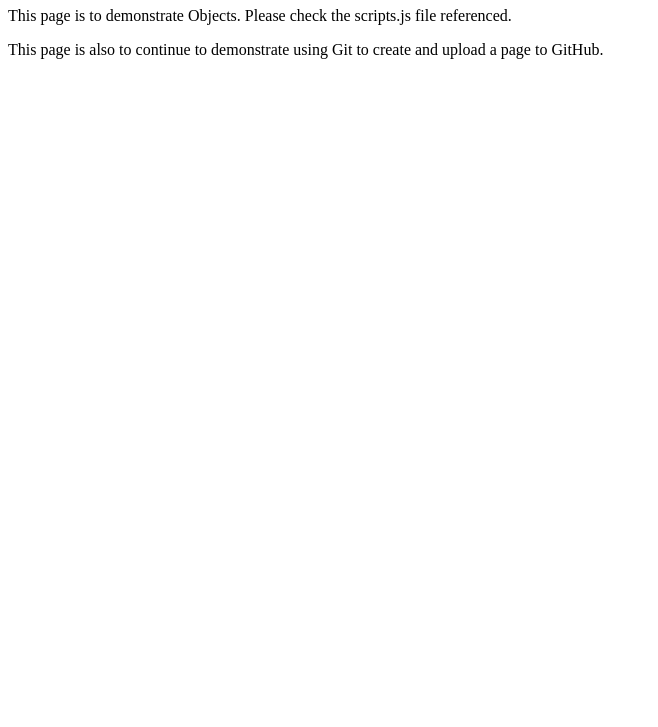
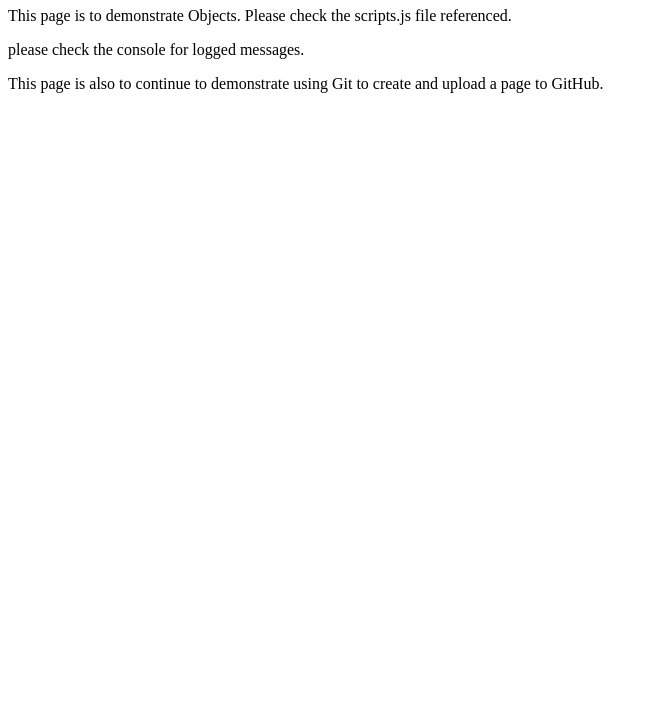
Before and after one commit to billkremer/prime_prestudy_05, a plain HTML site: page index.html in a window 1280 px wide. Shown: the part 73-800 px from the top of the page, without its empty margins (0-658 px from the left). Drawn offline with Linux system fonts and the light colour scheme.

Commit message:
updated index to remind to check the console.

```diff
--- a/index.html
+++ b/index.html
@@ -10,6 +10,7 @@
 <h1>prime_prestudy_05</h1>
 <p>This page is to demonstrate Objects. Please check the scripts.js file referenced.</p>
 
+<p>please check the console for logged messages.</p>
 
 <p>This page is also to continue to demonstrate using Git to create and upload a page to GitHub.</p>
 </body>
```
